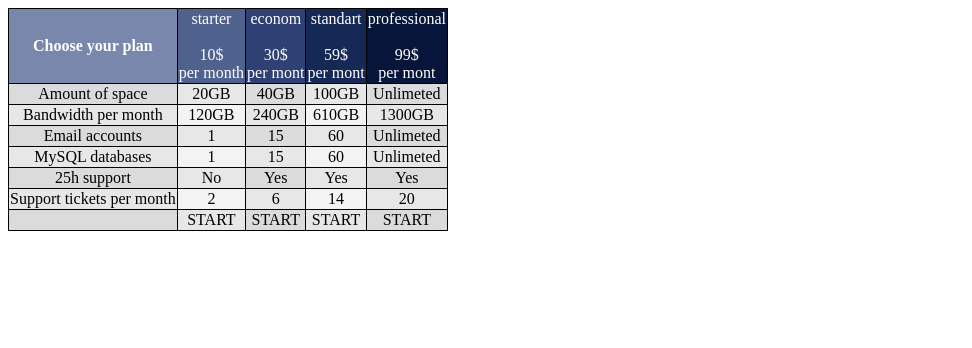
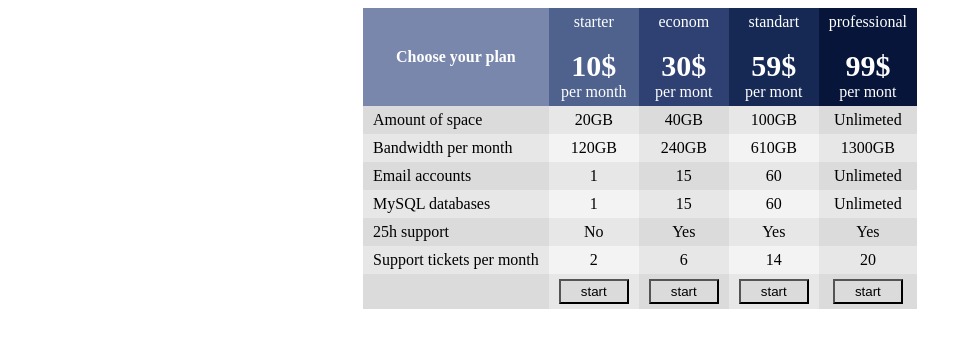
Before and after one commit to Andranik2512/HomeWork19.06, a plain HTML site: page index.html in a window 1280 px wide. Shown: the whole page, without its empty margins (0-972 px from the left). Drawn offline with Linux system fonts and the light colour scheme.

Commit message:
Finished task

```diff
--- a/asset/style.css
+++ b/asset/style.css
@@ -1,10 +1,12 @@
 #Table{
-    border: solid 1px black;
+    /* border: solid 1px black; */
     border-collapse: collapse;
     text-align: center;
+    margin: auto;
 }
 #Table td{
-    border: solid 1px black;
+    /* border: solid 1px black; */
+    padding: 5px 10px;
 }
 #Table > thead td:first-child{
 background-color: #7887ab;
@@ -52,3 +54,15 @@ font-weight: bold;
 #Table > tfoot tr:nth-child(odd) td:nth-child(even) {
 	background: #e7e7e7;
 }
+.left{
+  text-align: left;
+}
+#Table > tfoot button{
+  background-color: #dbdbdb;
+  width: 70px;
+  height: 25px;
+}
+.size{
+  font-size: 30px;
+  font-weight: bold;
+}
--- a/index.html
+++ b/index.html
@@ -12,50 +12,50 @@
     <thead>
 <tr>
     <td>Choose your plan</td>
-    <td>starter <br> <br> 10$ <br> per month</td>
-    <td>econom <br> <br> 30$ <br> per mont</td>
-    <td>standart <br> <br> 59$ <br> per mont</td>
-    <td>professional <br> <br> 99$ <br> per mont</td>
+    <td>starter <br> <br> <span class="size">10$</span> <br> per month</td>
+    <td>econom <br> <br> <span class="size">30$</span> <br> per mont</td>
+    <td>standart <br> <br> <span class="size">59$</span> <br> per mont</td>
+    <td>professional <br> <br> <span class="size">99$</span> <br> per mont</td>
 </tr>
     </thead>
     <tbody>
         <tr>
-            <td>Amount of space</td>
+            <td class="left">Amount of space</td>
             <td>20GB</td>
             <td>40GB</td>
             <td>100GB</td>
             <td>Unlimeted</td>
         </tr>
         <tr>
-            <td>Bandwidth per month</td>
+            <td class="left">Bandwidth per month</td>
             <td>120GB</td>
             <td>240GB</td>
             <td>610GB</td>
             <td>1300GB</td>
         </tr>
         <tr>
-            <td>Email accounts</td>
+            <td class="left">Email accounts</td>
             <td>1</td>
             <td>15</td>
             <td>60</td>
             <td>Unlimeted</td>
         </tr>
         <tr>
-            <td>MySQL databases</td>
+            <td class="left">MySQL databases</td>
             <td>1</td>
             <td>15</td>
             <td>60</td>
             <td>Unlimeted</td>
         </tr>
         <tr>
-            <td>25h support</td>
+            <td class="left">25h support</td>
             <td>No</td>
             <td>Yes</td>
             <td>Yes</td>
             <td>Yes</td>
         </tr>
         <tr>
-            <td>Support tickets per month</td>
+            <td class="left">Support tickets per month</td>
             <td>2</td>
             <td>6</td>
             <td>14</td>
@@ -65,10 +65,10 @@
     <tfoot>
         <tr>
             <td><pre></pre></td>
-            <td><a href=""></a>START</td>
-            <td><a href=""></a>START</td>
-            <td><a href=""></a>START</td>
-            <td><a href=""></a>START</td>
+            <td><button>start</button></td>
+            <td><button>start</button></td>
+            <td><button>start</button></td>
+            <td><button>start</button></td>
         </tr>
     </tfoot>
 </table>
```
